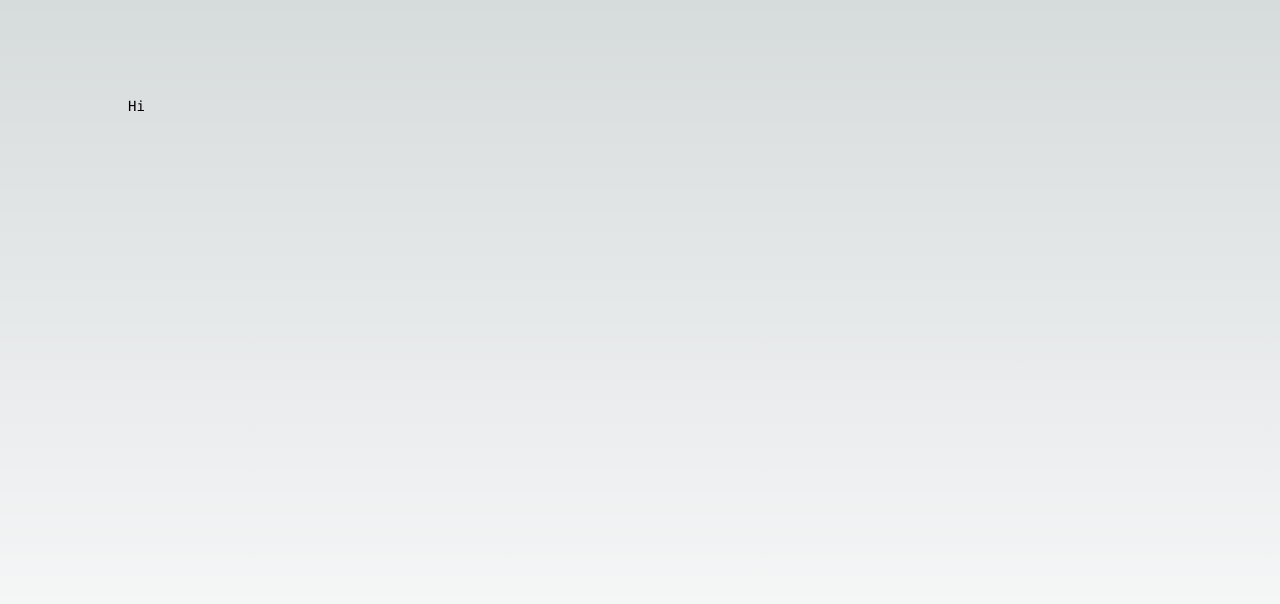
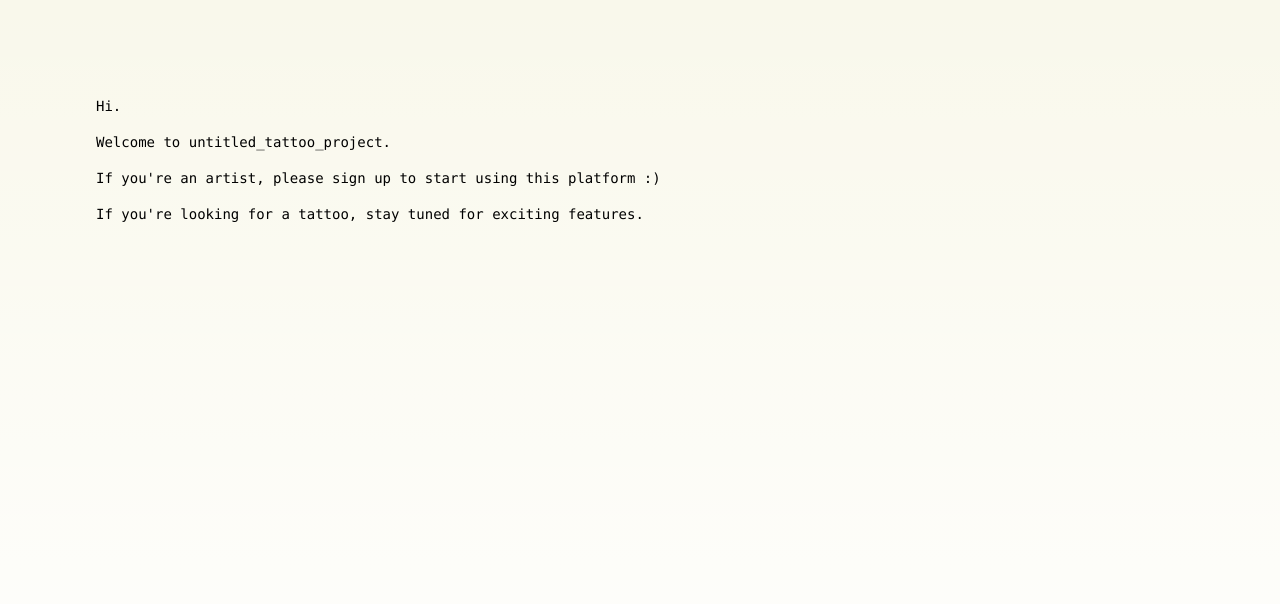
Before and after one commit to derek-li/untitled-tattoo-project, a Next.js app: page / in a window 1280 px wide. Shown: the top 604 px of the page. Built offline with nearby package versions, Linux system fonts and the light colour scheme.

Commit message:
Cream color

```diff
--- a/app/globals.css
+++ b/app/globals.css
@@ -4,7 +4,7 @@
 
 :root {
   --foreground-rgb: 0, 0, 0;
-  --background-start-rgb: 214, 219, 220;
+  --background-start-rgb: 249, 248, 235;
   --background-end-rgb: 255, 255, 255;
 }
 
--- a/app/page.tsx
+++ b/app/page.tsx
@@ -1,13 +1,16 @@
-'use client'
-
 import React from 'react'
 
 export default function Home() {
   return (
-    <main className="flex min-h-screen flex-col items-center justify-between p-24">
-      <div className="z-10 w-full max-w-5xl items-center justify-between font-mono text-sm lg:flex">
-        Hi
-        {/* <div className="fixed bottom-0 left-0 flex h-48 w-full items-end justify-center bg-gradient-to-t from-white via-white dark:from-black dark:via-black lg:static lg:size-auto lg:bg-none">
+    <main className="flex min-h-screen flex-col font-mono text-sm gap-4 p-24">
+      <p>Hi.</p>
+      <p>Welcome to untitled_tattoo_project.</p>
+      <p>If you&apos;re an artist, please sign up to start using this platform :)</p>
+      {/* Sign up flow */}
+      <p>If you&apos;re looking for a tattoo, stay tuned for exciting features.</p>
+      {/* <div className="z-10 w-full max-w-5xl items-center justify-between font-mono text-sm lg:flex">
+
+        <div className="fixed bottom-0 left-0 flex h-48 w-full items-end justify-center bg-gradient-to-t from-white via-white dark:from-black dark:via-black lg:static lg:size-auto lg:bg-none">
           <a
             className="pointer-events-none flex place-items-center gap-2 p-8 lg:pointer-events-auto lg:p-0"
             href="https://vercel.com?utm_source=create-next-app&utm_medium=appdir-template&utm_campaign=create-next-app"
@@ -24,8 +27,8 @@ export default function Home() {
               priority
             />
           </a>
-        </div> */}
-      </div>
+        </div>
+      </div> */}
     </main>
   )
 }
```
